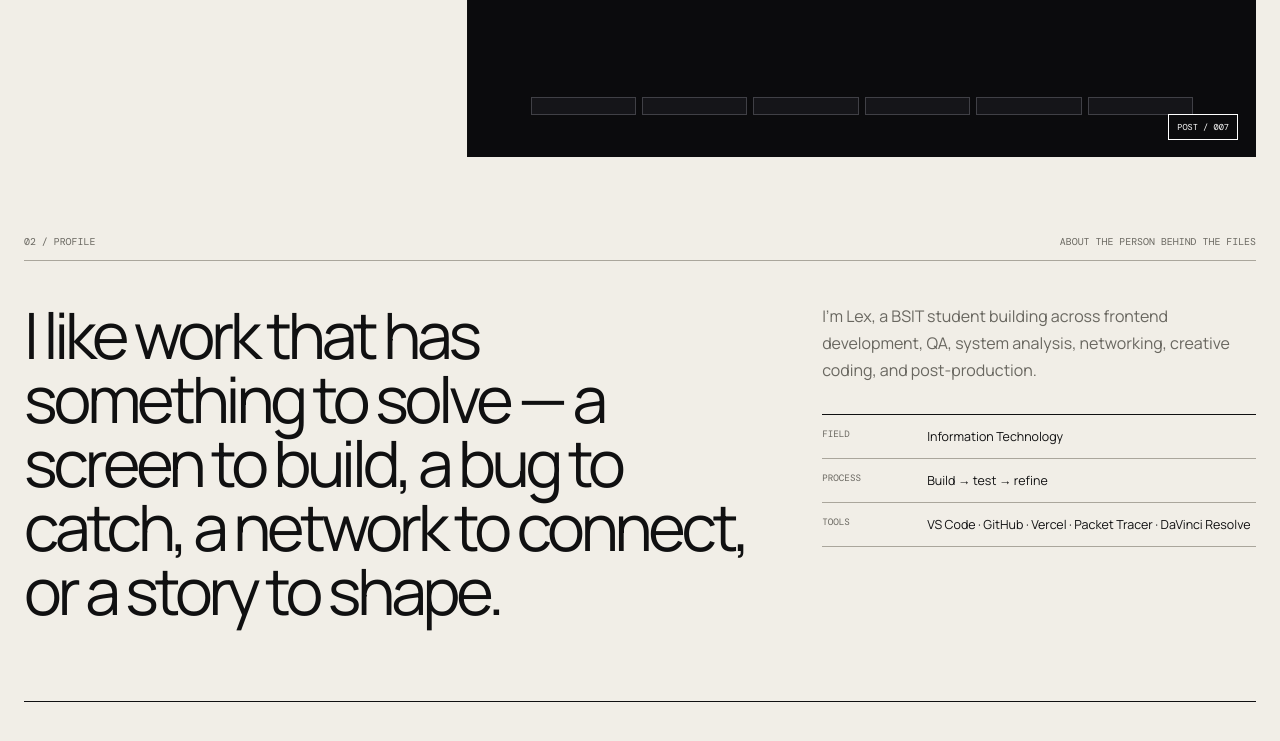
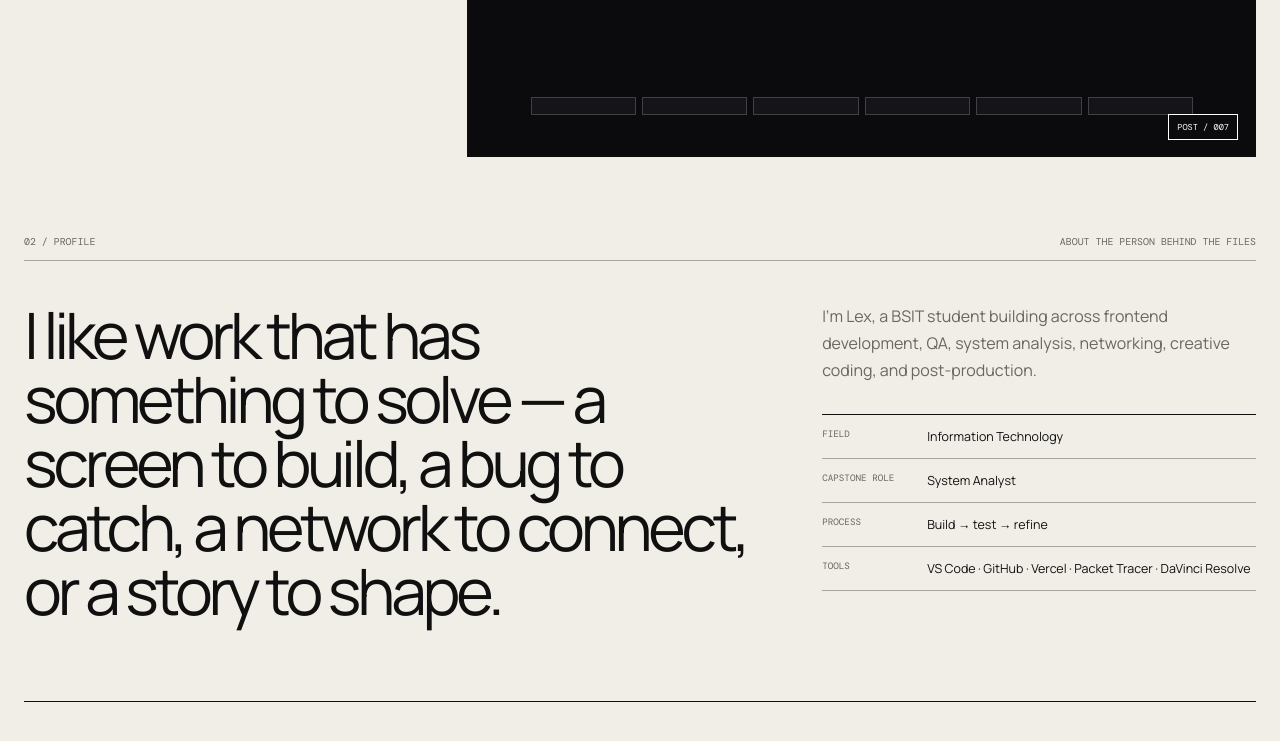
Before and after one commit to lexyian/LEX-ARCHIVE, a plain HTML site: page index.html in a window 1280 px wide. Shown: the part 5948-6689 px from the top of the page. Drawn offline with nearby package versions, Linux system fonts and the light colour scheme.

Commit message:
Add System Analyst capstone role to profile

```diff
--- a/index.html
+++ b/index.html
@@ -1224,6 +1224,18 @@
             <div>
 
               <dt>
+                CAPSTONE ROLE
+              </dt>
+
+              <dd>
+                System Analyst
+              </dd>
+
+            </div>
+
+            <div>
+
+              <dt>
                 PROCESS
               </dt>
 
```
